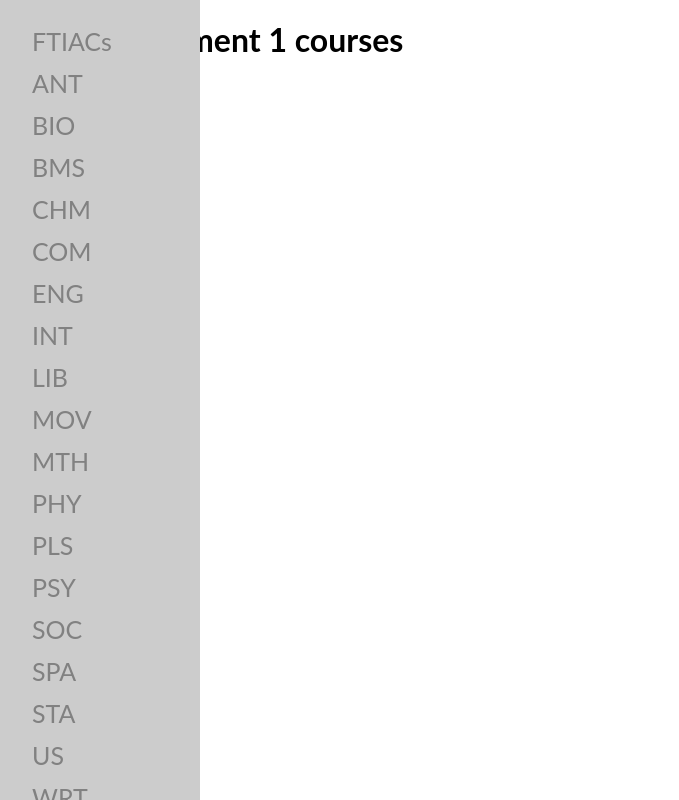
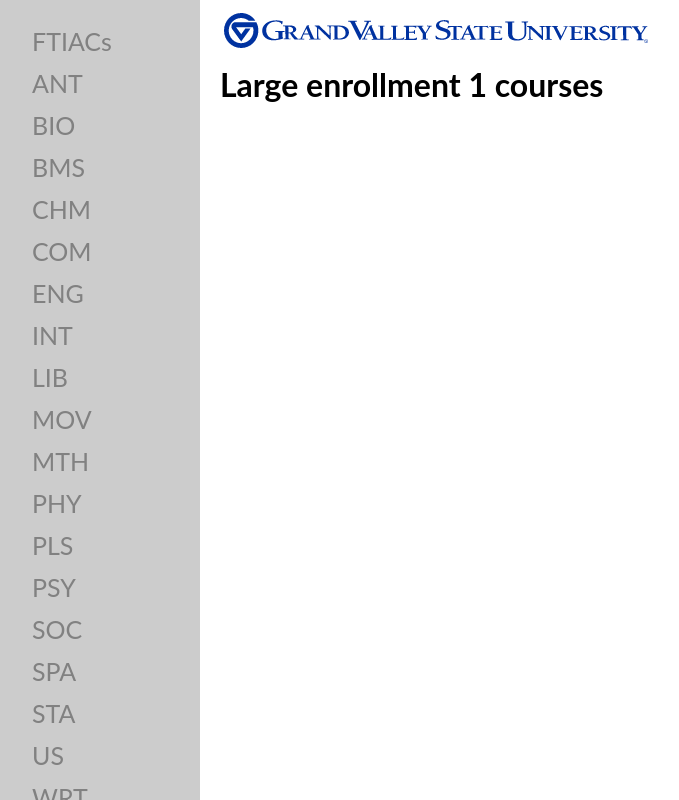
Before and after one commit to davidaustinm/advising, a Django app: page /gv-enrollment/1/ in a window 1280 px wide. Shown: the whole page, without its empty margins (0-679 px from the left). Run offline with Django 4.2, Linux system fonts and the light colour scheme; some libraries are stand-ins or nearby versions.

Commit message:
dept.html

```diff
--- a/render/templates/render/dept.html
+++ b/render/templates/render/dept.html
@@ -53,6 +53,10 @@
       {% endfor %}
     </div>
 
+    <div class="main">
+      {% load static %}
+      <img src="{% static 'render/gv_logo.png' %}" />
+
       <table cellpadding=10>
 	<tr>
 	  <td>
@@ -60,6 +64,7 @@
 	  </td>
 	</tr>
       </table>
+    </div>
 
   </body>
 </html>
```
Lines whose indentation alone changed are shown as unchanged.
